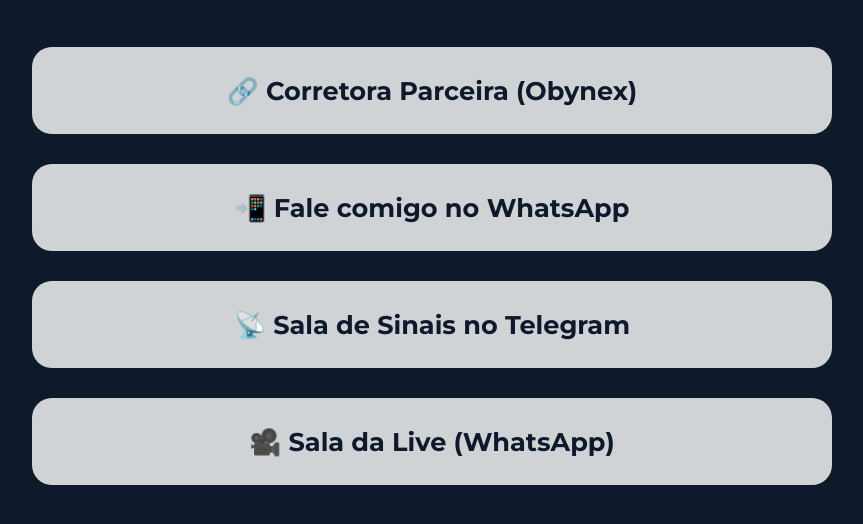
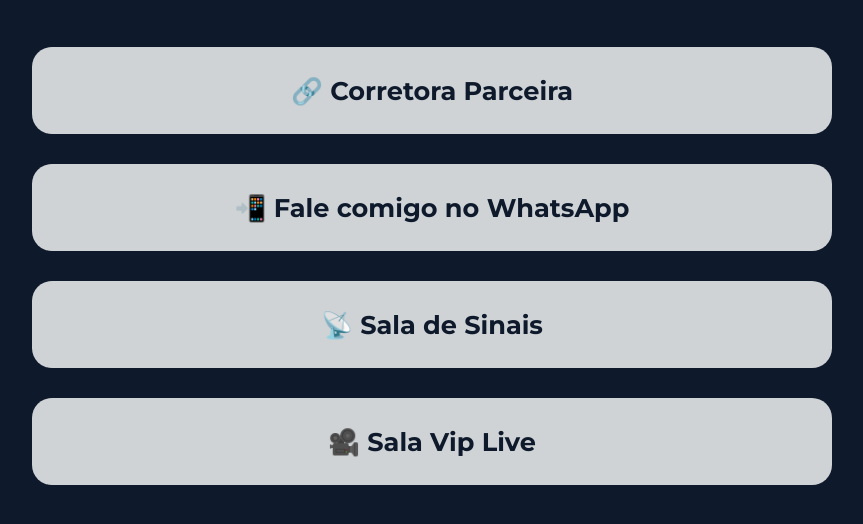
Before and after one commit to linkbiio/maxxtraderoficial, a plain HTML site: page index.html in a window 1280 px wide. Shown: the part 160-684 px from the top of the page, without its empty margins (208-1071 px from the left). Drawn offline with Linux system fonts and the light colour scheme.

Commit message:
Update index.html

```diff
--- a/index.html
+++ b/index.html
@@ -55,10 +55,10 @@
     <h1 class="titulo">Maxx Trader</h1>
 
     <div class="botoes">
-      <a href="https://trade.obynexbroker.com/register?aff=757282&aff_model=revenue&afftrack=" target="_blank">🔗 Corretora Parceira (Obynex)</a>
+      <a href="https://trade.obynexbroker.com/register?aff=757282&aff_model=revenue&afftrack=" target="_blank">🔗 Corretora Parceira</a>
       <a href="https://wa.me/553499246782?text=Ol%C3%A1%2C+vim+pelo+seu+link+da+bio%21" target="_blank">📲 Fale comigo no WhatsApp</a>
-      <a href="https://t.me/maxxtraderoficial" target="_blank">📡 Sala de Sinais no Telegram</a>
-      <a href="https://chat.whatsapp.com/BqocKGrw95I5WWdfJXrdAg" target="_blank">🎥 Sala da Live (WhatsApp)</a>
+      <a href="https://t.me/maxxtraderoficial" target="_blank">📡 Sala de Sinais</a>
+      <a href="https://chat.whatsapp.com/BqocKGrw95I5WWdfJXrdAg" target="_blank">🎥 Sala Vip Live</a>
     </div>
   </div>
 </body>
```
